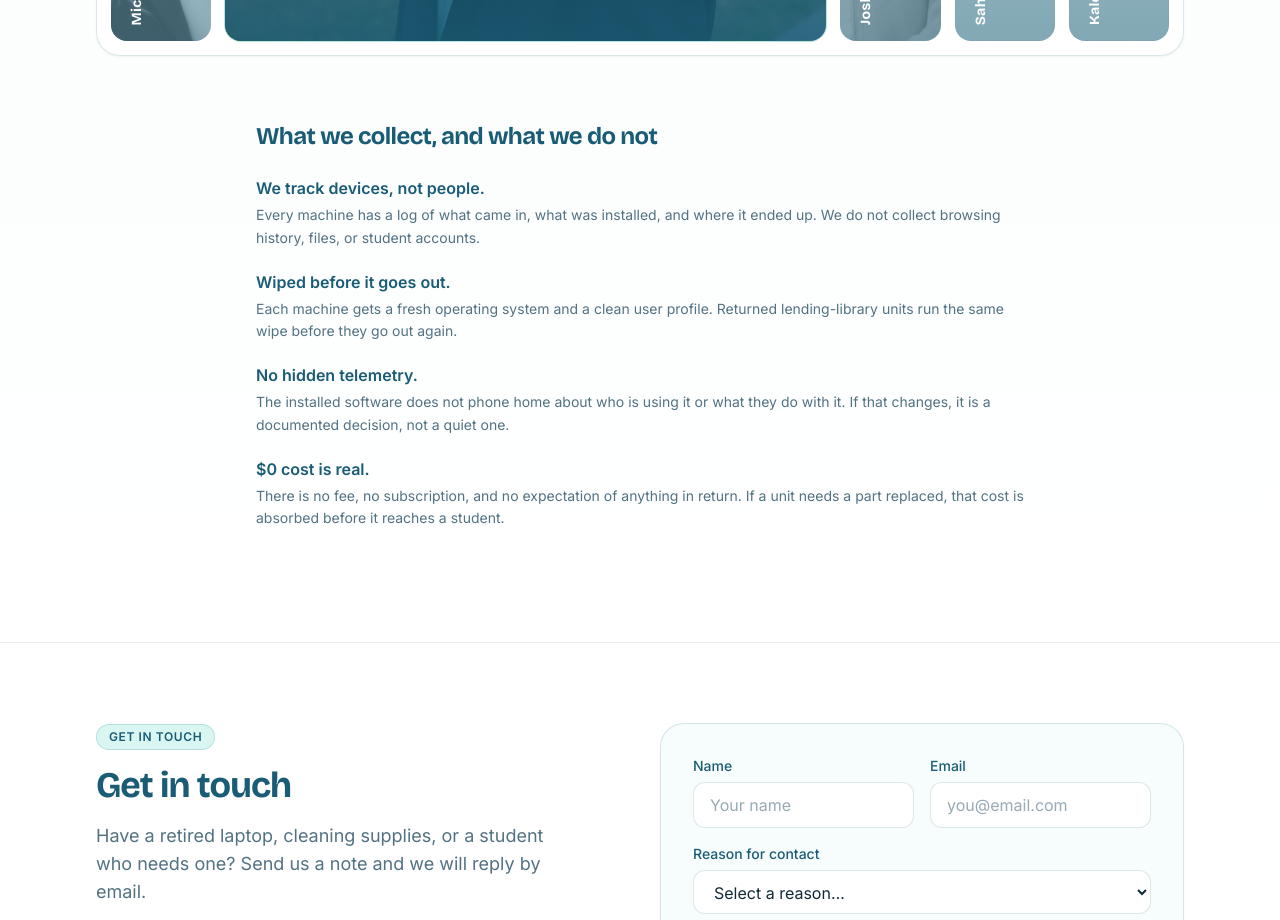
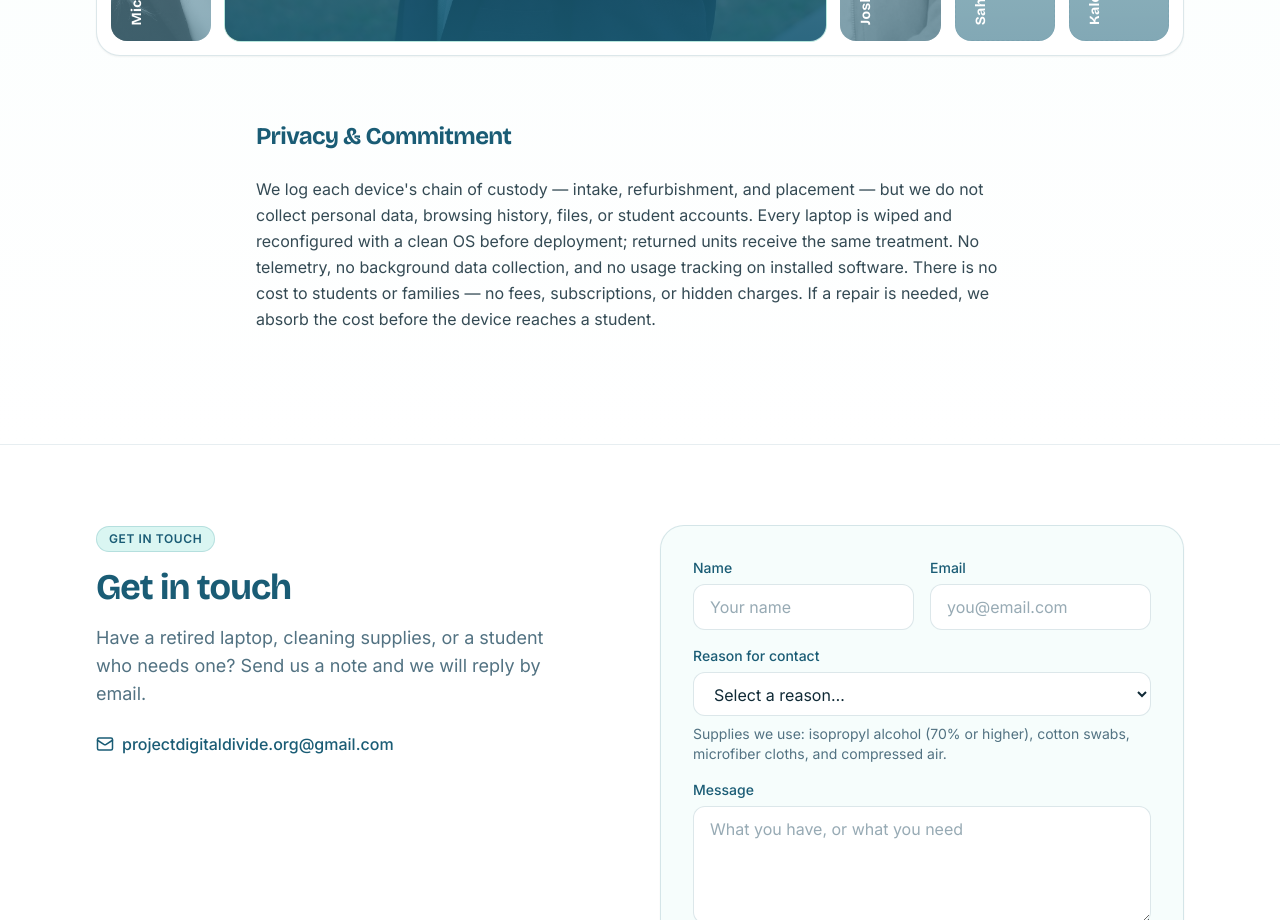
Before and after one commit to bebepig1437/project-digital-divide, a React (Vite) app: page /about in a window 1280 px wide. Shown: the part 1000-1920 px from the top of the page. Built offline with nearby package versions, Linux system fonts and the light colour scheme.

Commit message:
refactor(about): rewrite privacy section as a single professional statement

```diff
--- a/src/pages/About.jsx
+++ b/src/pages/About.jsx
@@ -4,24 +4,7 @@ import TeamHorizonExpander from '../components/TeamHorizonExpander'
 const siteUrl = 'https://projectdigitaldivide.org'
 const logoUrl = `${siteUrl}/logo.webp`
 
-const privacy = [
-  {
-    title: 'We track devices, not people.',
-    body: 'Every machine has a log of what came in, what was installed, and where it ended up. We do not collect browsing history, files, or student accounts.',
-  },
-  {
-    title: 'Wiped before it goes out.',
-    body: 'Each machine gets a fresh operating system and a clean user profile. Returned lending-library units run the same wipe before they go out again.',
-  },
-  {
-    title: 'No hidden telemetry.',
-    body: 'The installed software does not phone home about who is using it or what they do with it. If that changes, it is a documented decision, not a quiet one.',
-  },
-  {
-    title: '$0 cost is real.',
-    body: 'There is no fee, no subscription, and no expectation of anything in return. If a unit needs a part replaced, that cost is absorbed before it reaches a student.',
-  },
-]
+const privacy = `We log each device's chain of custody — intake, refurbishment, and placement — but we do not collect personal data, browsing history, files, or student accounts. Every laptop is wiped and reconfigured with a clean OS before deployment; returned units receive the same treatment. No telemetry, no background data collection, and no usage tracking on installed software. There is no cost to students or families — no fees, subscriptions, or hidden charges. If a repair is needed, we absorb the cost before the device reaches a student.`
 
 export default function About() {
   const meta = [
@@ -61,15 +44,8 @@ export default function About() {
         <TeamHorizonExpander />
 
         <div className="mx-auto mt-16 max-w-3xl">
-          <h2 className="text-2xl font-bold text-brand-slate">What we collect, and what we do not</h2>
-          <ul className="mt-6 space-y-5 text-ink/85">
-            {privacy.map((p) => (
-              <li key={p.title}>
-                <p className="font-semibold text-brand-slate">{p.title}</p>
-                <p className="mt-1 text-sm leading-relaxed text-muted">{p.body}</p>
-              </li>
-            ))}
-          </ul>
+          <h2 className="text-2xl font-bold text-brand-slate">Privacy & Commitment</h2>
+          <p className="mt-6 text-base leading-relaxed text-ink/85">{privacy}</p>
         </div>
       </div>
     </section>
```
